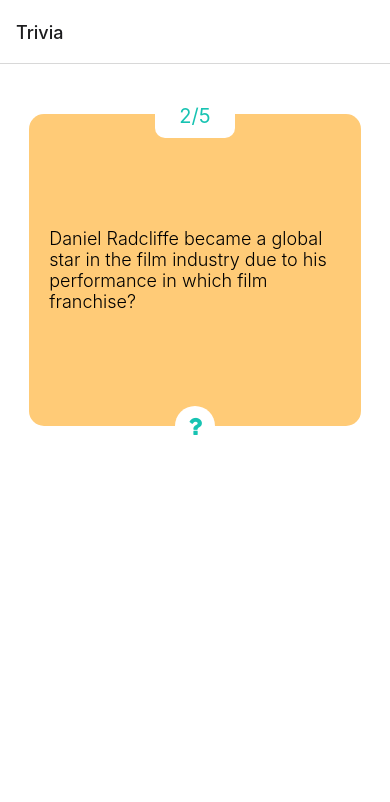
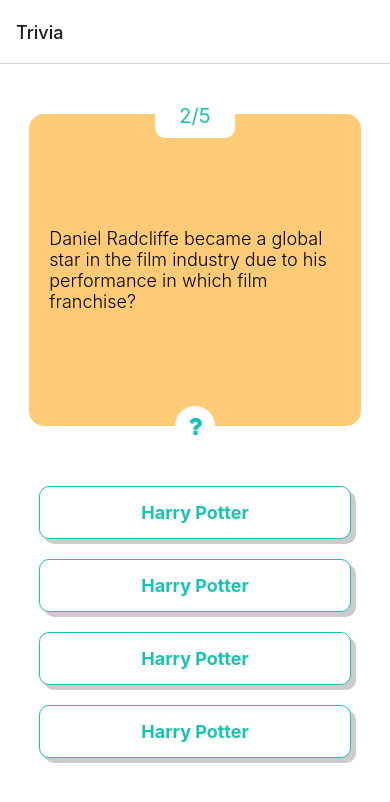
Before and after one commit to BrijenMakwana/QuizTrivia, a React Native app: screen /NotFound in a window 390 px wide. Shown: the top 802 px of the page. Built offline with nearby package versions, Linux system fonts and the light colour scheme; what expo-linking would draw is missing.

Commit message:
AnswerBlock and AnswerItem components UI complete

```diff
--- /dev/null
+++ b/components/AnswerBlock.tsx
@@ -0,0 +1,25 @@
+import { StyleSheet, Text, View } from 'react-native'
+import React from 'react'
+import AnswerItem from './AnswerItem'
+
+const AnswerBlock = () => {
+  return (
+    <View style={styles.container}>
+      <AnswerItem/>
+      <AnswerItem/>
+      <AnswerItem/>
+      <AnswerItem/>
+    </View>
+  )
+}
+
+export default AnswerBlock
+
+const styles = StyleSheet.create({
+  container:{
+    justifyContent: "center",
+    alignItems: "center",
+    marginTop: 40
+
+  }
+})
--- /dev/null
+++ b/components/AnswerItem.tsx
@@ -0,0 +1,39 @@
+import { Pressable, StyleSheet, Text, View } from 'react-native'
+import React from 'react'
+
+const AnswerItem = () => {
+  return (
+    <Pressable style={styles.container}>
+      <Text style={styles.title}>Harry Potter</Text>
+    </Pressable>
+  )
+}
+
+export default AnswerItem
+
+const styles = StyleSheet.create({
+  container:{
+    width: "80%",
+    alignSelf: "center",
+    backgroundColor: "#fff",
+    padding: 15,
+    borderRadius: 10,
+    borderWidth: 0.5,
+    borderColor: "#17C3B2",
+    alignItems: "center",
+    justifyContent: "center",
+    marginTop: 20,
+    shadowOpacity: 0.2,
+    elevation: 10,
+    shadowColor: "#000",
+    shadowOffset:{
+      height: 5,
+      width: 5
+    }
+  },
+  title:{
+    color: "#17C3B2",
+    fontSize: 18,
+    fontWeight: "700"
+  }
+})
--- a/screens/TabOneScreen.tsx
+++ b/screens/TabOneScreen.tsx
@@ -1,4 +1,5 @@
 import { SafeAreaView, StyleSheet } from 'react-native';
+import AnswerBlock from '../components/AnswerBlock';
 
 import EditScreenInfo from '../components/EditScreenInfo';
 import QuestionBoard from '../components/QuestionBoard';
@@ -9,6 +10,7 @@
   return (
     <SafeAreaView style={styles.container}>
       <QuestionBoard/>
+      <AnswerBlock/>
     </SafeAreaView>
   );
 }
```
